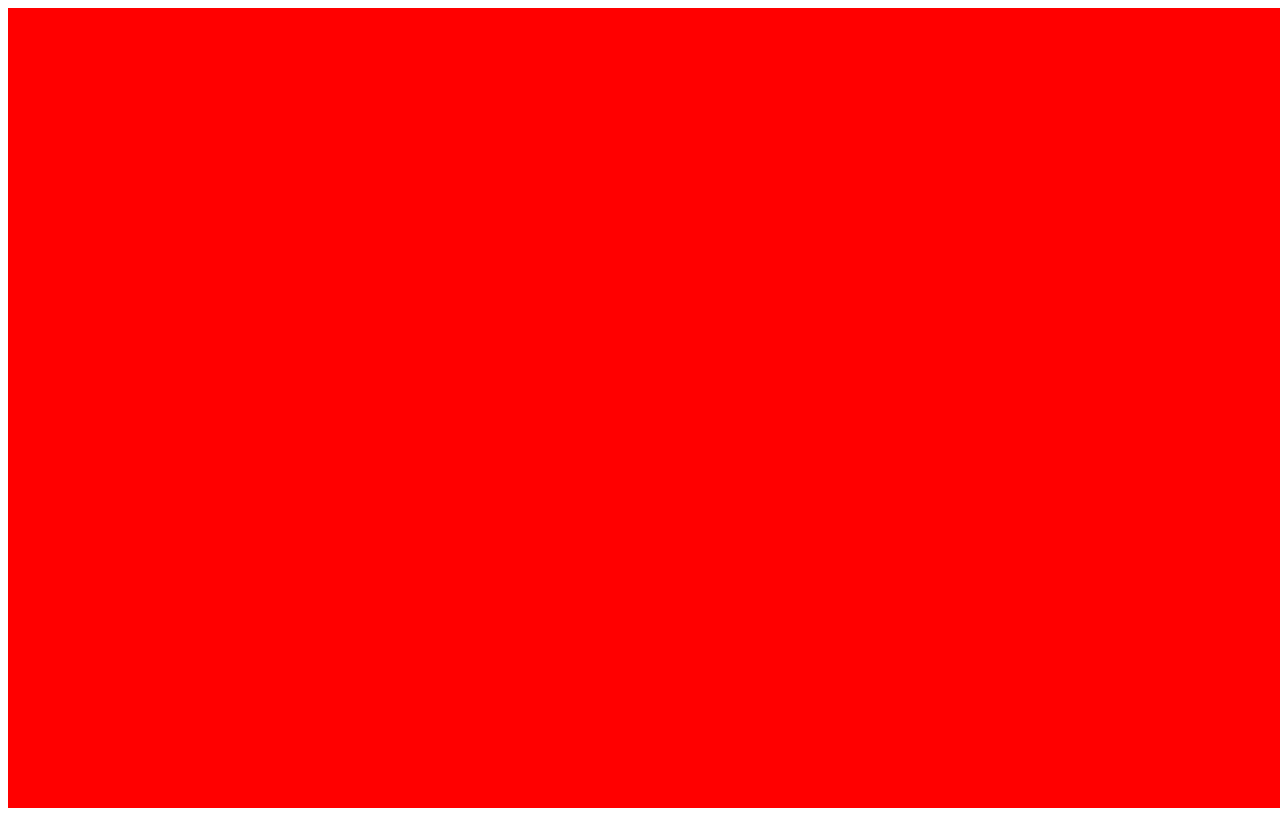
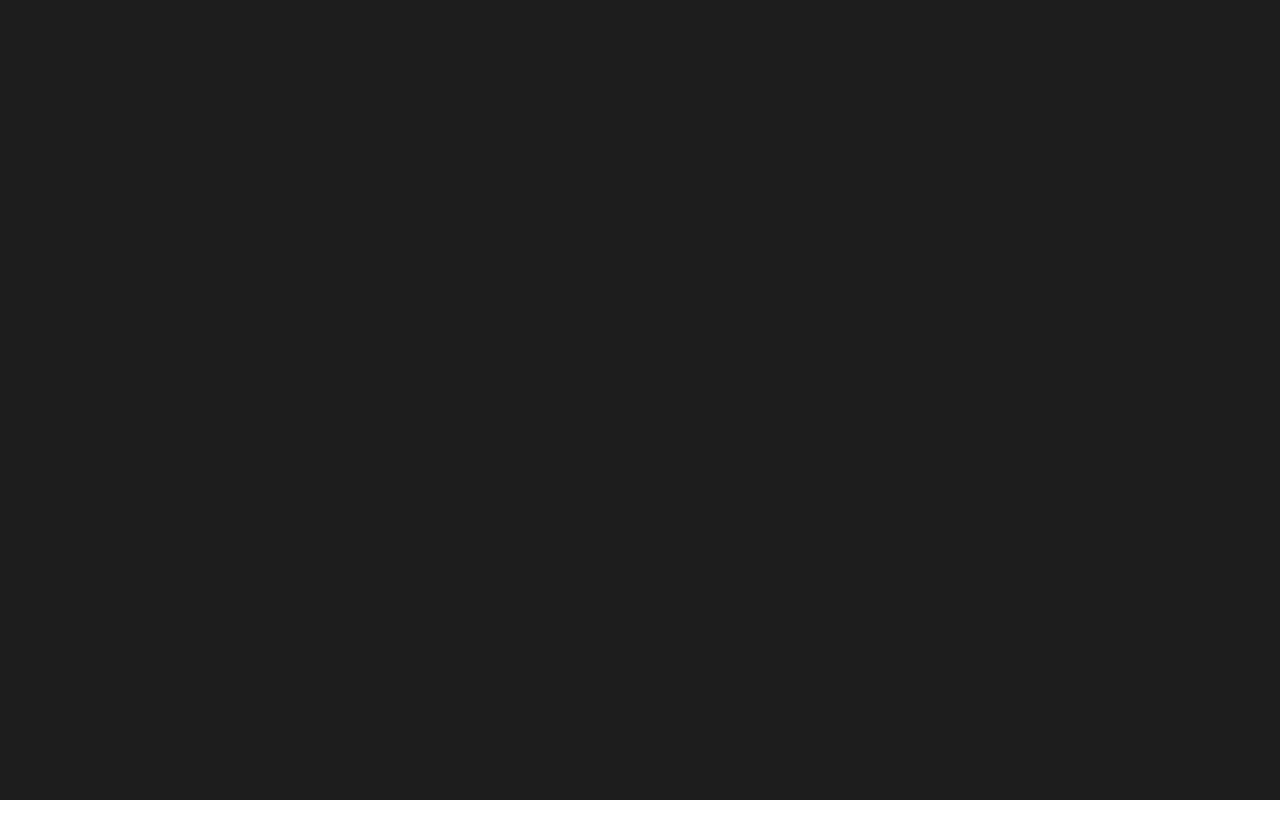
Before and after one commit to Ali-Oliaee/new-portfolio, a Next.js app: page / in a window 1280 px wide. Built offline with nearby package versions, Linux system fonts and the light colour scheme.

Commit message:
change default next styles

```diff
--- /dev/null
+++ b/pages/_app.tsx
@@ -0,0 +1,10 @@
+import "@styles/global.css"
+
+function MyApp({ Component, pageProps }:{
+  Component: React.FC,
+  pageProps: any
+}) {
+  return <Component {...pageProps} />
+}
+
+export default MyApp
--- /dev/null
+++ b/styles/global.css
@@ -0,0 +1,7 @@
+body {
+    margin: 0;
+    padding: 0;
+    min-height: 100vh;
+    width: 100%;
+    box-sizing: border-box;
+}
--- a/styles/index.tsx
+++ b/styles/index.tsx
@@ -1,3 +1,4 @@
+import { Colors } from 'theme/colors';
 import styled from 'styled-components';
 
 export const Container = styled.div`
@@ -6,6 +7,5 @@
     align-items: center;
     justify-content: center;
     height: 100vh;
-    width: 100vw;
-    background-color: red;
+    background-color: ${Colors.background};
 `;
```
